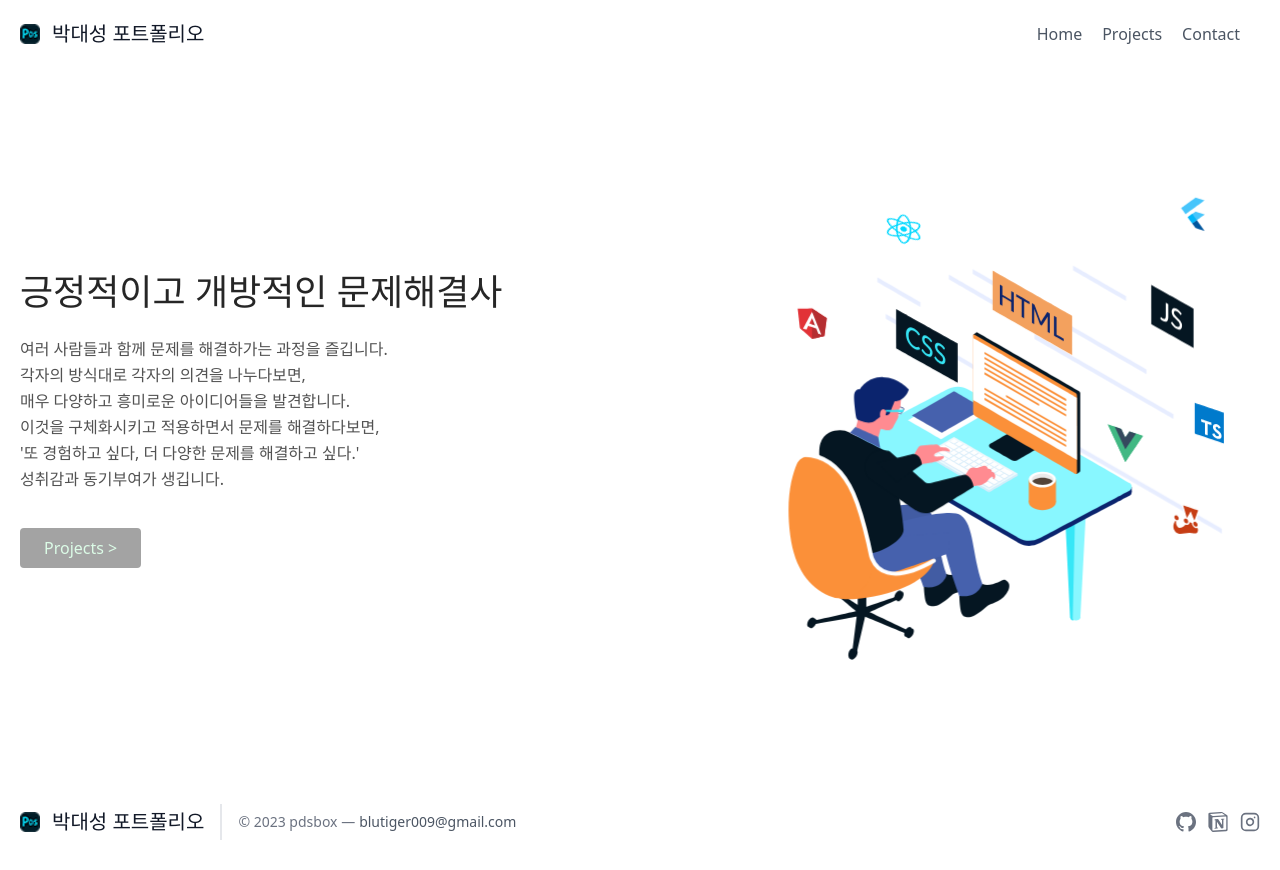
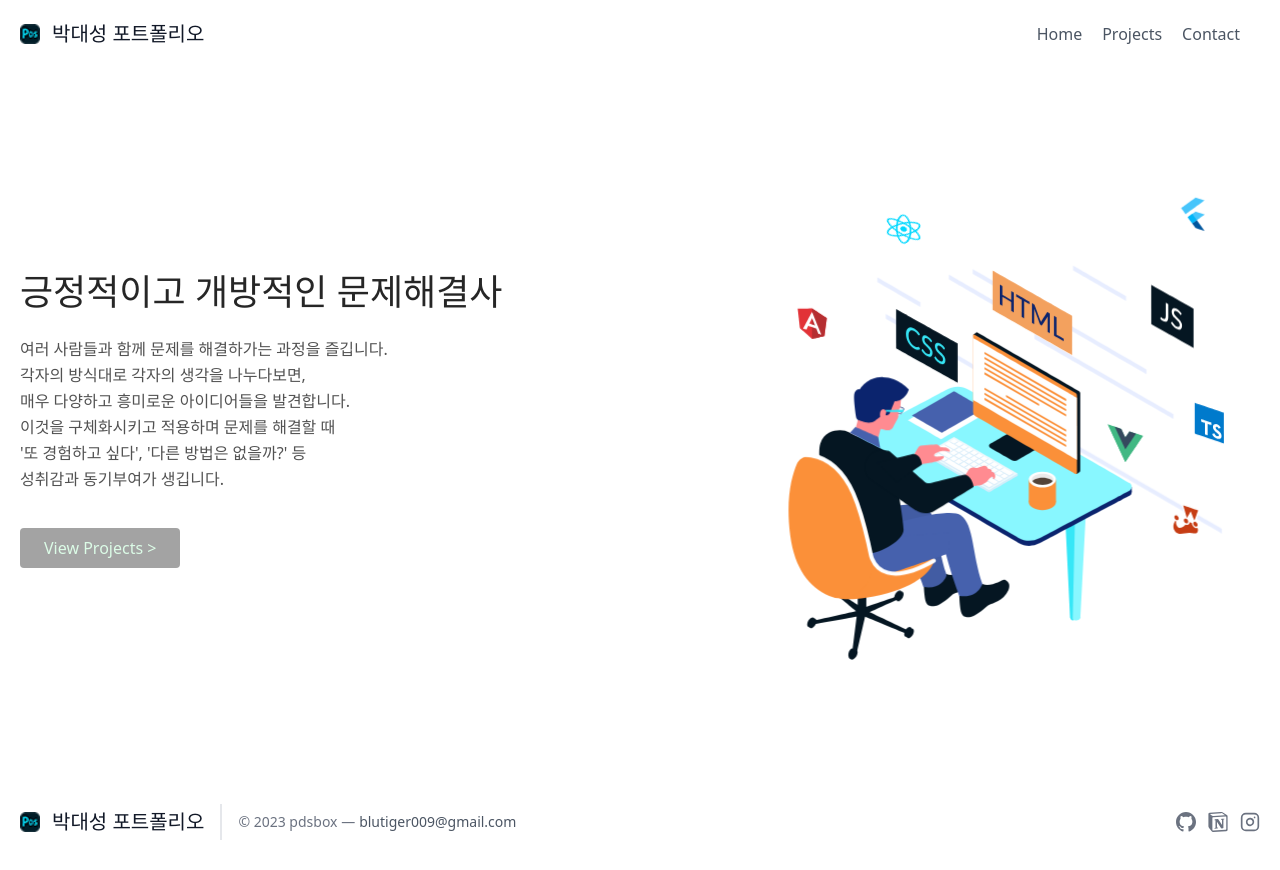
Before and after one commit to pdsbox/next-js-portfolio, a Next.js app: page / in a window 1280 px wide. Built offline with nearby package versions, Linux system fonts and the light colour scheme; some icons are missing.

Commit message:
change text

```diff
--- a/components/Home/HomeText.tsx
+++ b/components/Home/HomeText.tsx
@@ -6,13 +6,13 @@ export default function HomeText() {
             </h2>
             <p className="mb-9 leading-relaxed text-neutral-600">
                 여러 사람들과 함께 문제를 해결하가는 과정을 즐깁니다.<br />
-                각자의 방식대로 각자의 의견을 나누다보면,<br />
+                각자의 방식대로 각자의 생각을 나누다보면,<br />
                 매우 다양하고 흥미로운 아이디어들을 발견합니다.<br />
-                이것을 구체화시키고 적용하면서 문제를 해결하다보면,<br />
-                '또 경험하고 싶다, 더 다양한 문제를 해결하고 싶다.'<br />
+                이것을 구체화시키고 적용하며 문제를 해결할 때<br />
+                '또 경험하고 싶다', '다른 방법은 없을까?' 등<br />
                 성취감과 동기부여가 생깁니다.
             </p>
-            <Link href="/projects" className="inline-flex text-green-100 text-base bg-neutral-400 border-0 py-2 px-6 focus:outline-none hover:bg-neutral-500 rounded">Projects &gt;</Link>
+            <Link href="/projects" className="inline-flex text-green-100 text-base bg-neutral-400 border-0 py-2 px-6 focus:outline-none hover:bg-neutral-500 rounded">View Projects &gt;</Link>
         </article>
     );
 }
```
